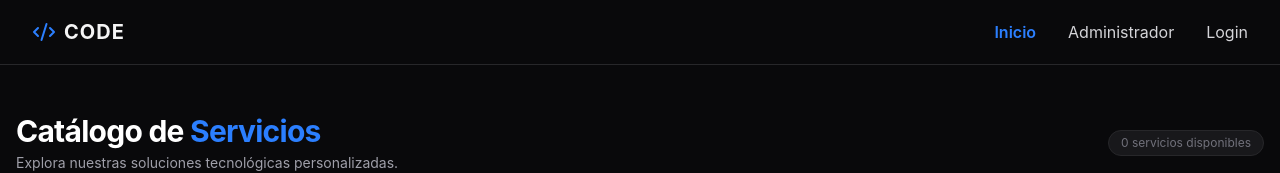
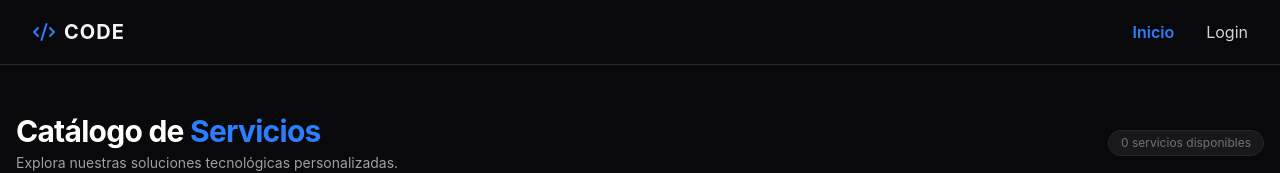
Before and after one commit to rollingcodeschool/crud-servicios-c25, a React (Vite) app: page / in a window 1280 px wide. Shown: the top 173 px of the page. Built offline with nearby package versions, Linux system fonts and the light colour scheme.

Commit message:
agregamos el boton de logout

```diff
--- a/src/components/shared/Menu.jsx
+++ b/src/components/shared/Menu.jsx
@@ -1,9 +1,11 @@
 import { useState } from "react";
 import { Link, NavLink } from "react-router";
 import { LuMenu, LuX, LuCodeXml, LuLogOut } from "react-icons/lu";
+import { useAppContext } from "../../context/AppContext";
 
 const Menu = () => {
   const [isMenuOpen, setIsMenuOpen] = useState(false);
+  const { usuarioLogueado, setUsuarioLogueado } = useAppContext();
 
   const logout = () => {};
 
@@ -21,7 +23,7 @@ const Menu = () => {
           {/* Logo */}
           <div className="shrink-0 flex items-center gap-2 text-xl tracking-wider">
             <LuCodeXml className="text-blue-500 text-2xl" />
-            <Link to={'/'} className="font-bold" >
+            <Link to={"/"} className="font-bold">
               CODE
             </Link>
           </div>
@@ -48,14 +50,18 @@ const Menu = () => {
               <NavLink to={"/"} className={navLinkStyles}>
                 Inicio
               </NavLink>
-
+              {usuarioLogueado ? (
+                <>
                   <NavLink to="/administrador" className={navLinkStyles}>
                     Administrador
                   </NavLink>
-
+                  <button className="flex items-center gap-2 bg-zinc-800 hover:bg-red-900/40 text-red-400 px-4 py-2 rounded-md text-sm font-medium transition-all border border-zinc-700 hover:border-red-500/50">logout</button>
+                </>
+              ) : (
                 <NavLink to="/login" className={navLinkStyles}>
                   Login
                 </NavLink>
+              )}
             </div>
           </div>
         </div>
@@ -77,7 +83,8 @@ const Menu = () => {
           >
             Inicio
           </NavLink>
-
+          {usuarioLogueado ? (
+            <>
               <NavLink
                 to="/administrador"
                 className={navLinkStyles}
@@ -85,7 +92,13 @@ const Menu = () => {
               >
                 Administrador
               </NavLink>
-
+              <button   onClick={() => {
+                  logout();
+                  setIsMenuOpen(false);
+                }}
+                className="flex items-center gap-2 w-full text-left px-3 py-2 text-red-400 font-medium hover:bg-red-900/20 rounded-md transition-colors">logout</button>
+            </>
+          ) : (
             <NavLink
               to="/login"
               className={navLinkStyles}
@@ -93,6 +106,7 @@ const Menu = () => {
             >
               Login
             </NavLink>
+          )}
         </div>
       </div>
     </nav>
```
Lines whose indentation alone changed are shown as unchanged.
